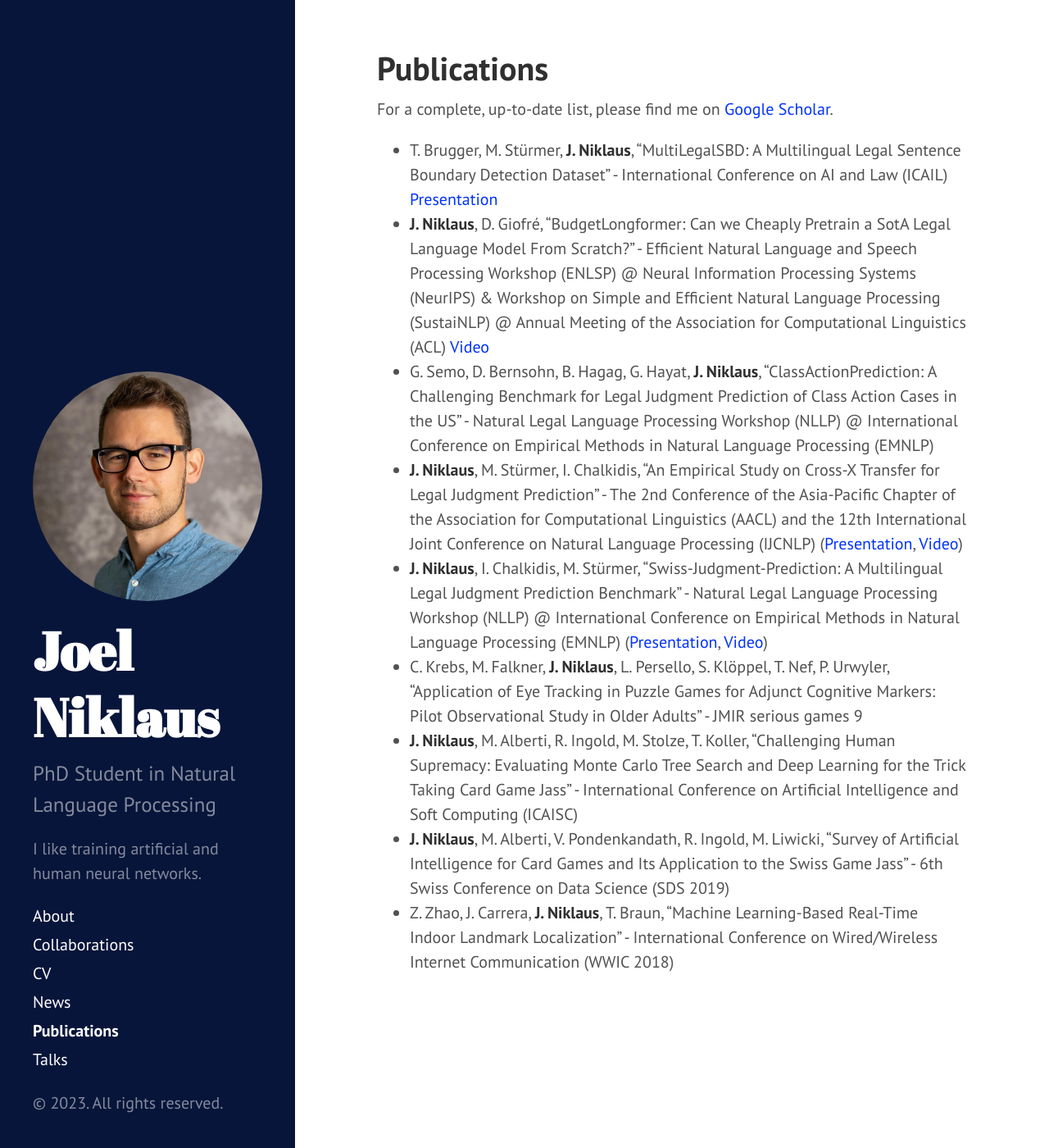
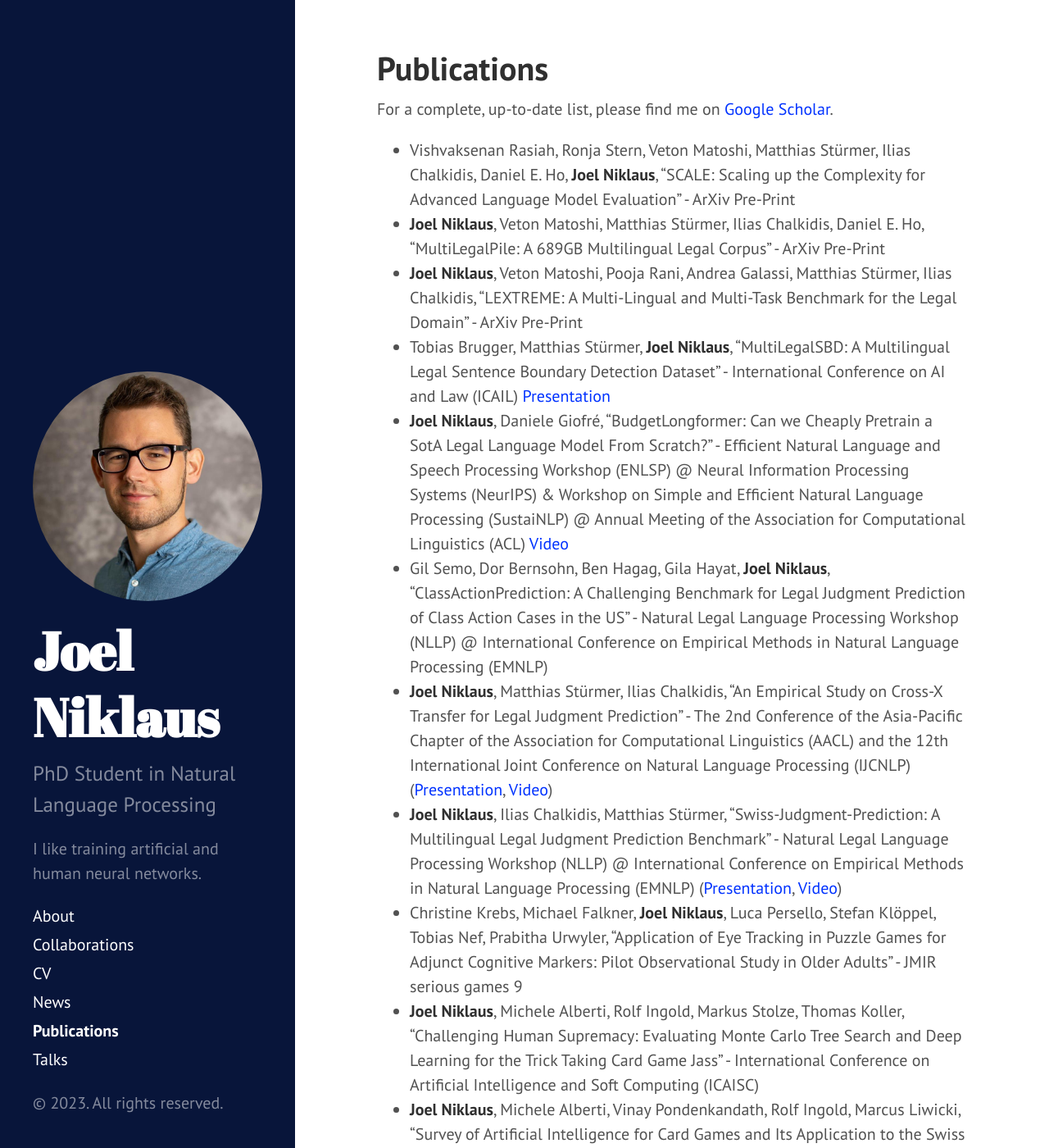
Before and after one commit to JoelNiklaus/joelniklaus.github.io, a Jekyll site: the page built from _pages/publications.md, in a window 1280 px wide and 1400 px high, scrolled down 363 px. Shown: the whole window at 82% size. Built offline with Jekyll 4.4.1, drawn with Linux system fonts in a browser that asks for light colours; a style sheet for code colours, icons or effects is not loaded; some of the changed text lies outside the part shown.

Commit message:
updated publications

```diff
--- a/_pages/publications.md
+++ b/_pages/publications.md
@@ -7,12 +7,15 @@ title: Publications
 
 For a complete, up-to-date list, please find me on [Google Scholar](https://scholar.google.com/citations?user=qJ8iricAAAAJ).
 
-* T. Brugger, M. Stürmer, **J. Niklaus**, "MultiLegalSBD: A Multilingual Legal Sentence Boundary Detection Dataset" - International Conference on AI and Law (ICAIL) [Presentation](https://docs.google.com/presentation/d/1ccDJEsJPxu62CzAYo7v6IfW0sLaOWBjYz3oTZm_Epko/edit?usp=sharing)
-* **J. Niklaus**, D. Giofré, "BudgetLongformer: Can we Cheaply Pretrain a SotA Legal Language Model From Scratch?" - Efficient Natural Language and Speech Processing Workshop (ENLSP) @ Neural Information Processing Systems (NeurIPS) & Workshop on Simple and Efficient Natural Language Processing (SustaiNLP) @ Annual Meeting of the Association for Computational Linguistics (ACL) [Video](https://recorder-v3.slideslive.com/?share=76454&s=f045ba56-af85-4c8d-ac5c-f00b0c7e3b23)
-* G. Semo, D. Bernsohn, B. Hagag, G. Hayat, **J. Niklaus**, "ClassActionPrediction: A Challenging Benchmark for Legal Judgment Prediction of Class Action Cases in the US" - Natural Legal Language Processing Workshop (NLLP) @ International Conference on Empirical Methods in Natural Language Processing (EMNLP)
-* **J. Niklaus**, M. Stürmer, I. Chalkidis, "An Empirical Study on Cross-X Transfer for Legal Judgment Prediction" - The 2nd Conference of the Asia-Pacific Chapter of the Association for Computational Linguistics (AACL) and the 12th International Joint Conference on Natural Language Processing (IJCNLP) ([Presentation](https://docs.google.com/presentation/d/1oj14b80z03s5qpHrgfeR4-rRNl4vdEnKDiZ0qV9yJtk/edit?usp=sharing), [Video](https://youtu.be/_swVKrF3lFA))
-* **J. Niklaus**, I. Chalkidis, M. Stürmer, "Swiss-Judgment-Prediction: A Multilingual Legal Judgment Prediction Benchmark" - Natural Legal Language Processing Workshop (NLLP) @ International Conference on Empirical Methods in Natural Language Processing (EMNLP) ([Presentation](https://drive.google.com/file/d/1p68rB4A-EmirVqjvzPnmGNUo1qTqNxUI/view?usp=sharing), [Video](https://youtu.be/nfGbywb2wHI))
-* C. Krebs, M. Falkner, **J. Niklaus**, L. Persello, S. Klöppel, T. Nef, P. Urwyler, "Application of Eye Tracking in Puzzle Games for Adjunct Cognitive Markers: Pilot Observational Study in Older Adults" - JMIR serious games 9
-* **J. Niklaus**, M. Alberti, R. Ingold, M. Stolze, T. Koller, "Challenging Human Supremacy: Evaluating Monte Carlo Tree Search and Deep Learning for the Trick Taking Card Game Jass" - International Conference on Artificial Intelligence and Soft Computing (ICAISC)
-* **J. Niklaus**, M. Alberti, V. Pondenkandath, R. Ingold, M. Liwicki, "Survey of Artificial Intelligence for Card Games and Its Application to the Swiss Game Jass" - 6th Swiss Conference on Data Science (SDS 2019)
-* Z. Zhao, J. Carrera, **J. Niklaus**, T. Braun, "Machine Learning-Based Real-Time Indoor Landmark Localization" - International Conference on Wired/Wireless Internet Communication (WWIC 2018)
+* Vishvaksenan Rasiah, Ronja Stern, Veton Matoshi, Matthias Stürmer, Ilias Chalkidis, Daniel E. Ho, **Joel Niklaus**,  "SCALE: Scaling up the Complexity for Advanced Language Model Evaluation" - ArXiv Pre-Print
+* **Joel Niklaus**, Veton Matoshi, Matthias Stürmer, Ilias Chalkidis, Daniel E. Ho,  "MultiLegalPile: A 689GB Multilingual Legal Corpus" - ArXiv Pre-Print
+* **Joel Niklaus**, Veton Matoshi, Pooja Rani, Andrea Galassi, Matthias Stürmer, Ilias Chalkidis,  "LEXTREME: A Multi-Lingual and Multi-Task Benchmark for the Legal Domain" - ArXiv Pre-Print
+* Tobias Brugger, Matthias Stürmer, **Joel Niklaus**, "MultiLegalSBD: A Multilingual Legal Sentence Boundary Detection Dataset" - International Conference on AI and Law (ICAIL) [Presentation](https://docs.google.com/presentation/d/1ccDJEsJPxu62CzAYo7v6IfW0sLaOWBjYz3oTZm_Epko/edit?usp=sharing)
+* **Joel Niklaus**, Daniele Giofré, "BudgetLongformer: Can we Cheaply Pretrain a SotA Legal Language Model From Scratch?" - Efficient Natural Language and Speech Processing Workshop (ENLSP) @ Neural Information Processing Systems (NeurIPS) & Workshop on Simple and Efficient Natural Language Processing (SustaiNLP) @ Annual Meeting of the Association for Computational Linguistics (ACL) [Video](https://recorder-v3.slideslive.com/?share=76454&s=f045ba56-af85-4c8d-ac5c-f00b0c7e3b23)
+* Gil Semo, Dor Bernsohn, Ben Hagag, Gila Hayat, **Joel Niklaus**, "ClassActionPrediction: A Challenging Benchmark for Legal Judgment Prediction of Class Action Cases in the US" - Natural Legal Language Processing Workshop (NLLP) @ International Conference on Empirical Methods in Natural Language Processing (EMNLP)
+* **Joel Niklaus**, Matthias Stürmer, Ilias Chalkidis, "An Empirical Study on Cross-X Transfer for Legal Judgment Prediction" - The 2nd Conference of the Asia-Pacific Chapter of the Association for Computational Linguistics (AACL) and the 12th International Joint Conference on Natural Language Processing (IJCNLP) ([Presentation](https://docs.google.com/presentation/d/1oj14b80z03s5qpHrgfeR4-rRNl4vdEnKDiZ0qV9yJtk/edit?usp=sharing), [Video](https://youtu.be/_swVKrF3lFA))
+* **Joel Niklaus**, Ilias Chalkidis, Matthias Stürmer, "Swiss-Judgment-Prediction: A Multilingual Legal Judgment Prediction Benchmark" - Natural Legal Language Processing Workshop (NLLP) @ International Conference on Empirical Methods in Natural Language Processing (EMNLP) ([Presentation](https://drive.google.com/file/d/1p68rB4A-EmirVqjvzPnmGNUo1qTqNxUI/view?usp=sharing), [Video](https://youtu.be/nfGbywb2wHI))
+* Christine Krebs, Michael Falkner, **Joel Niklaus**, Luca Persello, Stefan Klöppel, Tobias Nef, Prabitha Urwyler, "Application of Eye Tracking in Puzzle Games for Adjunct Cognitive Markers: Pilot Observational Study in Older Adults" - JMIR serious games 9
+* **Joel Niklaus**, Michele Alberti, Rolf Ingold, Markus Stolze, Thomas Koller, "Challenging Human Supremacy: Evaluating Monte Carlo Tree Search and Deep Learning for the Trick Taking Card Game Jass" - International Conference on Artificial Intelligence and Soft Computing (ICAISC)
+* **Joel Niklaus**, Michele Alberti, Vinay Pondenkandath, Rolf Ingold, Marcus Liwicki, "Survey of Artificial Intelligence for Card Games and Its Application to the Swiss Game Jass" - 6th Swiss Conference on Data Science (SDS 2019)
+* Zhongliang Zhao, Jose Carrera, **Joel Niklaus**, Torsten Braun, "Machine Learning-Based Real-Time Indoor Landmark Localization" - International Conference on Wired/Wireless Internet Communication (WWIC 2018)
```
